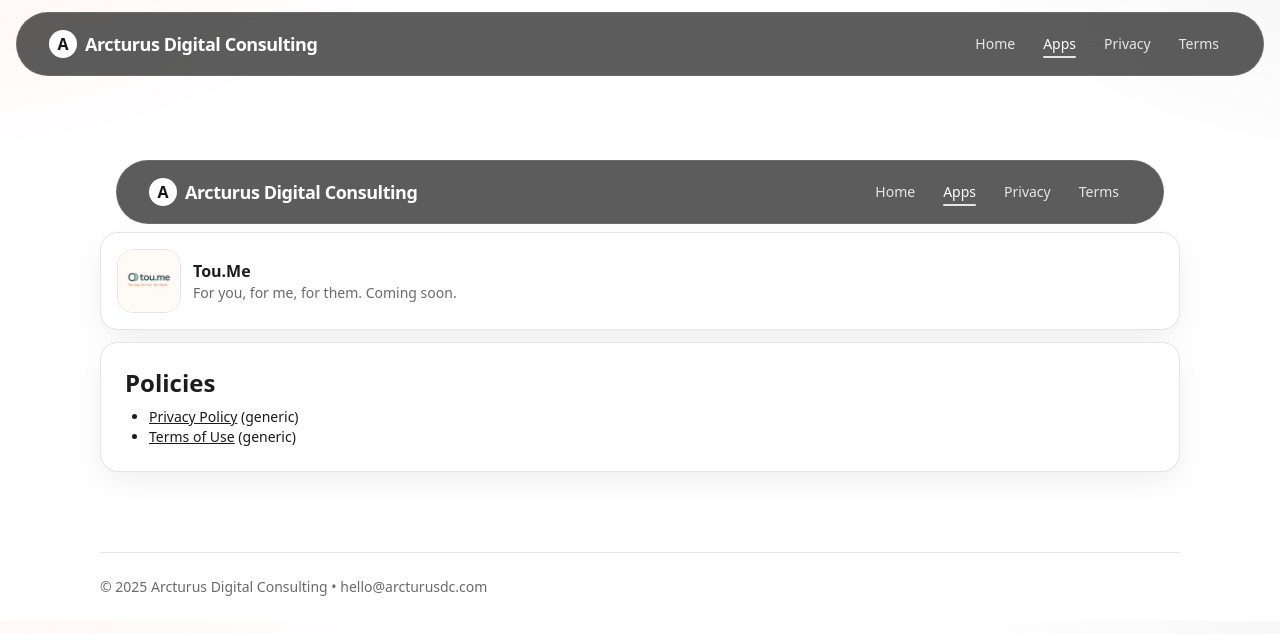
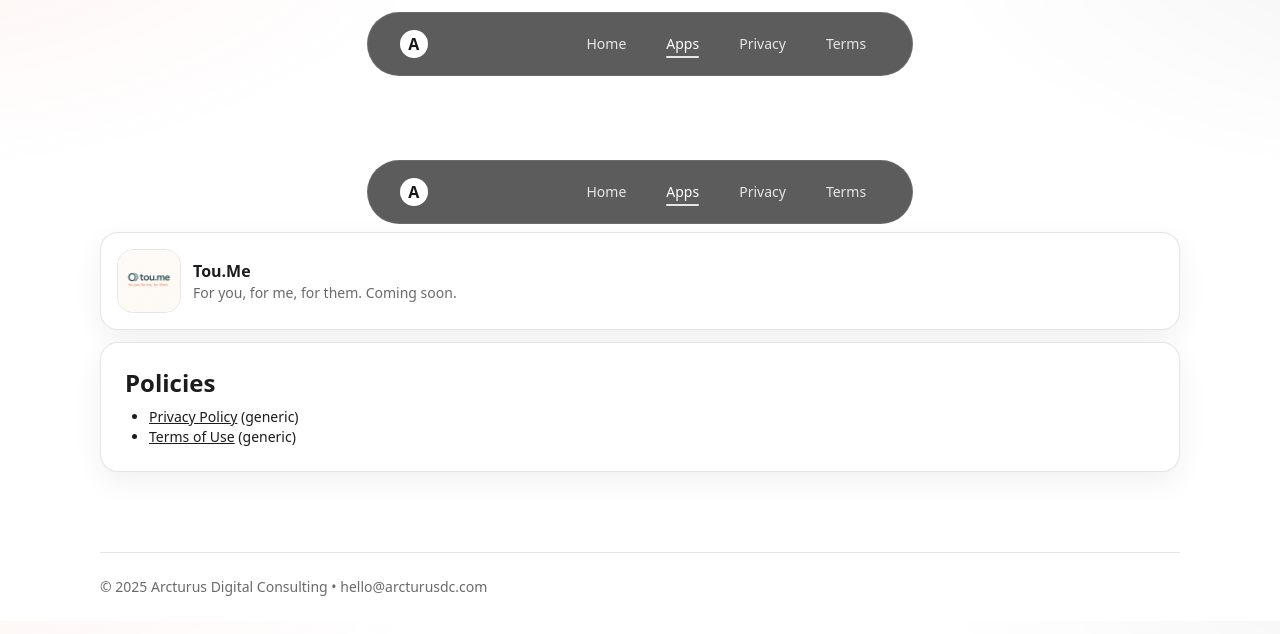
Before and after one commit to repinfaust/arcturusdc.github.io, a Next.js app: page /apps/tou-me in a window 1280 px wide. Shown: the top 634 px of the page. Built offline with nearby package versions, Linux system fonts and the light colour scheme.

Commit message:
Update Header.jsx

```diff
--- a/src/components/Header.jsx
+++ b/src/components/Header.jsx
@@ -1,6 +1,6 @@
 "use client";
 
-import { useEffect, useState } from "react";
+import { useEffect, useMemo, useState } from "react";
 import Link from "next/link";
 import { usePathname } from "next/navigation";
 
@@ -10,6 +10,11 @@ const LINKS = [
   { label: "Privacy", href: "/privacy" },
   { label: "Terms", href: "/terms" },
 ];
+
+// split a string into characters (keeps spaces)
+function useChars(text) {
+  return useMemo(() => text.split(""), [text]);
+}
 
 export default function Header() {
   const pathname = usePathname();
@@ -28,39 +33,41 @@ export default function Header() {
     document.documentElement.classList.toggle("overflow-hidden", open);
   }, [open]);
 
+  const compact = scrolled; // single source of truth
+
   return (
-    <div className="sticky top-3 z-50 mx-auto max-w-7xl px-3 sm:px-4">
+    <div className="sticky top-3 z-50 px-3 sm:px-4">
+      {/* This flex wrapper ensures easy centring of the pill */}
+      <div className="mx-auto flex w-full max-w-7xl justify-center">
         <nav
           aria-label="Primary"
           className={[
-          "flex h-16 sm:h-18 items-center justify-between",
-          "rounded-full border border-white/10",
-          "px-4 sm:px-6 lg:px-8",
-          "bg-neutral-900/70 backdrop-blur-md",
-          scrolled ? "shadow-[0_6px_24px_-8px_rgba(0,0,0,0.35)]" : "shadow-none",
-          "transition-shadow",
+            // layout + centring
+            "relative flex items-center",
+            "w-full md:w-auto",
+            // width behaviour (contracts and centres on desktop)
+            compact ? "md:max-w-[920px]" : "md:max-w-[1120px]",
+            // spacing
+            compact ? "gap-3 px-4 sm:px-6 lg:px-7 h-14" : "gap-4 px-5 sm:px-7 lg:px-8 h-16",
+            // visuals
+            "rounded-full border border-white/10 bg-neutral-900/70 backdrop-blur-md",
+            compact
+              ? "shadow-[0_6px_24px_-8px_rgba(0,0,0,0.35)]"
+              : "shadow-none",
+            // animation
+            "transition-all duration-300",
           ].join(" ")}
         >
-        {/* Brand (only here) */}
-        <Link
-          href="/"
-          className="flex items-center gap-2 rounded-full px-1 -mx-1 focus:outline-none focus-visible:ring-2 focus-visible:ring-white/60"
-        >
-          <span className="grid h-7 w-7 place-items-center rounded-full bg-white text-neutral-900 font-bold">
-            A
-          </span>
-          <span className="text-white text-base sm:text-lg font-semibold tracking-tight">
-            Arcturus Digital Consulting
-          </span>
-        </Link>
+          {/* Brand (with falling letters on contract) */}
+          <Brand compact={compact} />
 
           {/* Desktop nav */}
-        <ul className="hidden md:flex items-center gap-1">
+          <ul className={["hidden md:flex items-center", compact ? "gap-2" : "gap-3"].join(" ")}>
             {LINKS.map(({ label, href }) => {
               const active = href === "/" ? pathname === "/" : pathname?.startsWith(href);
               return (
                 <li key={href}>
-                <NavLink href={href} active={active}>
+                  <NavLink href={href} active={active} compact={compact}>
                     {label}
                   </NavLink>
                 </li>
@@ -72,16 +79,23 @@ export default function Header() {
           <button
             type="button"
             onClick={() => setOpen(true)}
-          className="md:hidden inline-flex items-center justify-center rounded-full p-2 -mr-1 focus:outline-none focus-visible:ring-2 focus-visible:ring-white/60"
+            className="md:hidden ml-auto inline-flex items-center justify-center rounded-full p-2 -mr-1 focus:outline-none focus-visible:ring-2 focus-visible:ring-white/60"
             aria-label="Open menu"
           >
             <svg width="24" height="24" viewBox="0 0 24 24" aria-hidden="true">
-            <path d="M4 7h16M4 12h16M4 17h16" stroke="currentColor" className="text-white/90" strokeWidth="2" strokeLinecap="round" />
+              <path
+                d="M4 7h16M4 12h16M4 17h16"
+                stroke="currentColor"
+                className="text-white/90"
+                strokeWidth="2"
+                strokeLinecap="round"
+              />
             </svg>
           </button>
         </nav>
+      </div>
 
-      {/* Mobile drawer (no brand/header row) */}
+      {/* Mobile drawer */}
       {open && (
         <div className="fixed inset-0 z-[60] md:hidden">
           {/* Backdrop */}
@@ -90,24 +104,30 @@ export default function Header() {
             onClick={() => setOpen(false)}
             aria-label="Close menu"
           />
+
           {/* Panel */}
           <div
             role="dialog"
             aria-modal="true"
             className="absolute right-0 top-0 h-full w-[88%] max-w-sm bg-neutral-950 border-l border-white/10 p-6 pt-14 flex flex-col"
           >
-            {/* Close button, absolute — no duplicate header */}
+            {/* Close button only — no duplicate header */}
             <button
               onClick={() => setOpen(false)}
               className="absolute top-4 right-4 rounded-full p-2 focus:outline-none focus-visible:ring-2 focus-visible:ring-white/60"
               aria-label="Close menu"
             >
               <svg width="24" height="24" viewBox="0 0 24 24" aria-hidden="true">
-                <path d="M6 6l12 12M18 6l-12 12" stroke="currentColor" className="text-white/90" strokeWidth="2" strokeLinecap="round" />
+                <path
+                  d="M6 6l12 12M18 6l-12 12"
+                  stroke="currentColor"
+                  className="text-white/90"
+                  strokeWidth="2"
+                  strokeLinecap="round"
+                />
               </svg>
             </button>
 
-            {/* Links only */}
             <ul className="space-y-1">
               {LINKS.map(({ label, href }) => {
                 const active = href === "/" ? pathname === "/" : pathname?.startsWith(href);
@@ -119,7 +139,9 @@ export default function Header() {
                       aria-current={active ? "page" : undefined}
                       className={[
                         "block rounded-xl px-3 py-3 text-base",
-                        active ? "text-white bg-white/5" : "text-white/85 hover:text-white hover:bg-white/5",
+                        active
+                          ? "text-white bg-white/5"
+                          : "text-white/85 hover:text-white hover:bg-white/5",
                         "focus:outline-none focus-visible:ring-2 focus-visible:ring-white/60",
                         "transition",
                       ].join(" ")}
@@ -141,23 +163,68 @@ export default function Header() {
   );
 }
 
-function NavLink({ href, active, children }) {
+/** Brand with staggered "letters fall in" on contract */
+function Brand({ compact }) {
+  const letters = useChars("Arcturus Digital");
+  return (
+    <Link
+      href="/"
+      className="flex items-center gap-2 rounded-full px-1 -mx-1 focus:outline-none focus-visible:ring-2 focus-visible:ring-white/60"
+    >
+      <span className="grid h-7 w-7 place-items-center rounded-full bg-white text-neutral-900 font-bold">
+        A
+      </span>
+      <span
+        aria-label="Arcturus Digital"
+        className={[
+          "inline-flex overflow-hidden",
+          compact ? "translate-y-0" : "translate-y-0",
+          // keep overall block stable while letters animate
+          "transition-transform",
+        ].join(" ")}
+      >
+        {letters.map((ch, i) => (
+          <span
+            key={`${ch}-${i}`}
+            className={[
+              "inline-block",
+              compact ? "translate-y-0 opacity-100" : "translate-y-3 opacity-0",
+              "transition-all duration-300",
+            ].join(" ")}
+            style={{
+              transitionDelay: `${Math.min(i * 30, 360)}ms`,
+              letterSpacing: compact ? "0.01em" : "0.02em",
+              marginRight: ch === " " ? "0.3ch" : undefined,
+              // slight size easing to feel 'snappy'
+              transformOrigin: "bottom",
+            }}
+          >
+            <span className={compact ? "text-white" : "text-white"}>{ch}</span>
+          </span>
+        ))}
+      </span>
+    </Link>
+  );
+}
+
+function NavLink({ href, active, compact, children }) {
   return (
     <Link
       href={href}
       aria-current={active ? "page" : undefined}
       className={[
-        "group relative inline-flex items-center rounded-full px-3 py-2 text-sm font-medium transition",
+        "group relative inline-flex items-center rounded-full",
+        compact ? "px-3 py-2 text-[13.5px]" : "px-3.5 py-2.5 text-sm",
         active ? "text-white" : "text-white/85 hover:text-white",
         "focus:outline-none focus-visible:ring-2 focus-visible:ring-white/60",
+        "transition-all duration-200",
       ].join(" ")}
     >
       <span className="relative">
         {children}
         <span
           className={[
-            "absolute left-0 right-0 -bottom-1 h-[2px] rounded",
-            "bg-white/85",
+            "absolute left-0 right-0 -bottom-1 h-[2px] rounded bg-white/85",
             active ? "opacity-100" : "opacity-0 group-hover:opacity-100",
             "transition-opacity duration-200",
           ].join(" ")}
```
Lines whose indentation alone changed are shown as unchanged.
